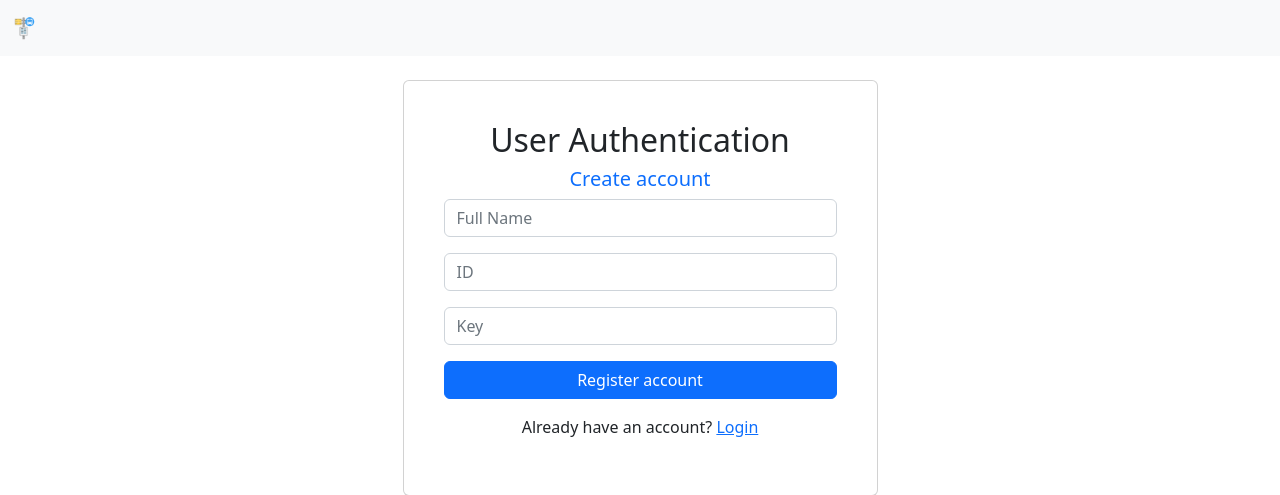
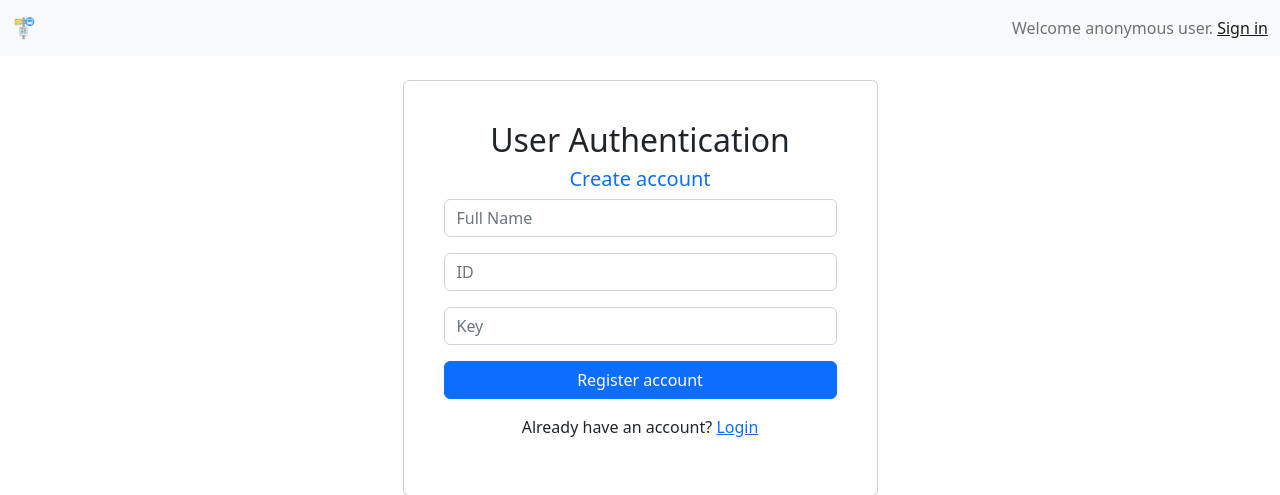
Before and after one commit to jacksalici/smart-bus-stop, a Flask app: page /register/ in a window 1280 px wide. Shown: the top 495 px of the page. Run offline with Flask 2, Linux system fonts and the light colour scheme.

Commit message:
user nav bar

```diff
--- a/server/templates/baseof.html
+++ b/server/templates/baseof.html
@@ -21,8 +21,10 @@
       href="{{ url_for('static',filename='/style.css') }}"
       crossorigin=""
     />
-    <link rel="shortcut icon" href="{{ url_for('static', filename='favicon.ico') }}">
-
+    <link
+      rel="shortcut icon"
+      href="{{ url_for('static', filename='favicon.ico') }}"
+    />
 
     <script
       src="https://cdn.jsdelivr.net/npm/bootstrap@5.2.3/dist/js/bootstrap.bundle.min.js"
@@ -43,7 +45,20 @@
         <!--NAVBAR-->
         <nav class="navbar navbar-expand-lg bg-light">
           <div class="container-fluid">
-            <a class="navbar-brand" href="/">{% block titlepage %}{% endblock %} 🚏</a>
+            <a class="navbar-brand" href="/"
+              >{% block titlepage %}{% endblock %} 🚏</a
+            >
+
+            <span class="navbar-text">
+              {% if current_user.is_authenticated %} Welcome {{
+              current_user.name }}. <a href="{{url_for('logout')}}">Logout</a>
+
+              {% else %} Welcome anonymous user.
+              <a href="{{url_for('login')}}">Sign in</a>
+
+              {% endif %}
+            </span>
+
             <!--<button
               class="navbar-toggler"
               type="button"
@@ -71,11 +86,7 @@
         </nav>
 
         <div class="container mt-4">{% block header %} {% endblock %}</div>
-
-
       </header>
-
-
 
       <div class="container-fluid mt-4">{% block content %} {% endblock %}</div>
     </section>
```
